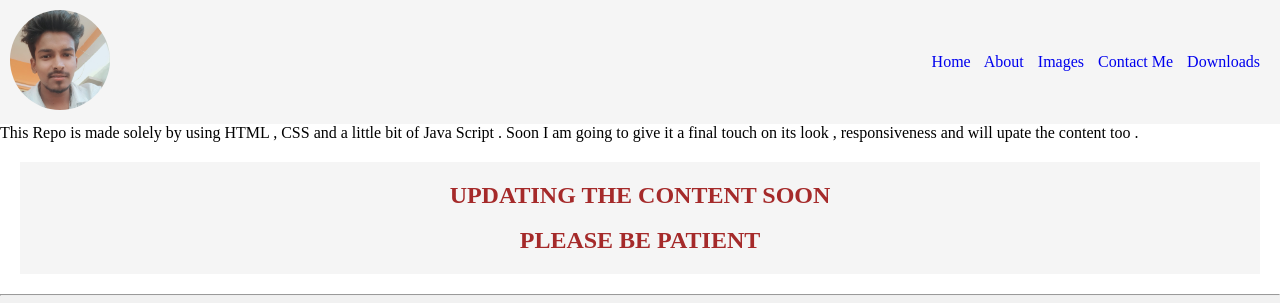
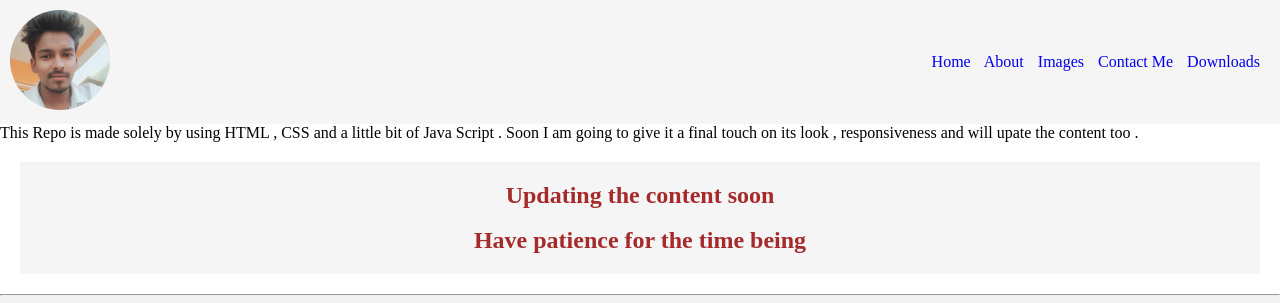
Before and after one commit to manishrnl/info, a plain HTML site: page about.html in a window 1280 px wide. Shown: the top 303 px of the page. Drawn offline with Linux system fonts and the light colour scheme; a web font is replaced by a local one.

Commit message:
Update about.html

```diff
--- a/about.html
+++ b/about.html
@@ -31,8 +31,8 @@
   <!-- Comment ------------------------------->
   <p>This Repo is made solely by using HTML , CSS and a little bit of Java Script . Soon I am going to give it  a final touch on its look , responsiveness and will upate the content too .</p>
   <div class="details-div">
-    <h1>UPDATING  THE  CONTENT  SOON</h1><br><br>
-     <h1> PLEASE  BE  PATIENT</h1>
+    <h1>Updating the content soon</h1><br><br>
+     <h1> Have patience for the time being</h1>
 
   </div>
   <hr>
```
